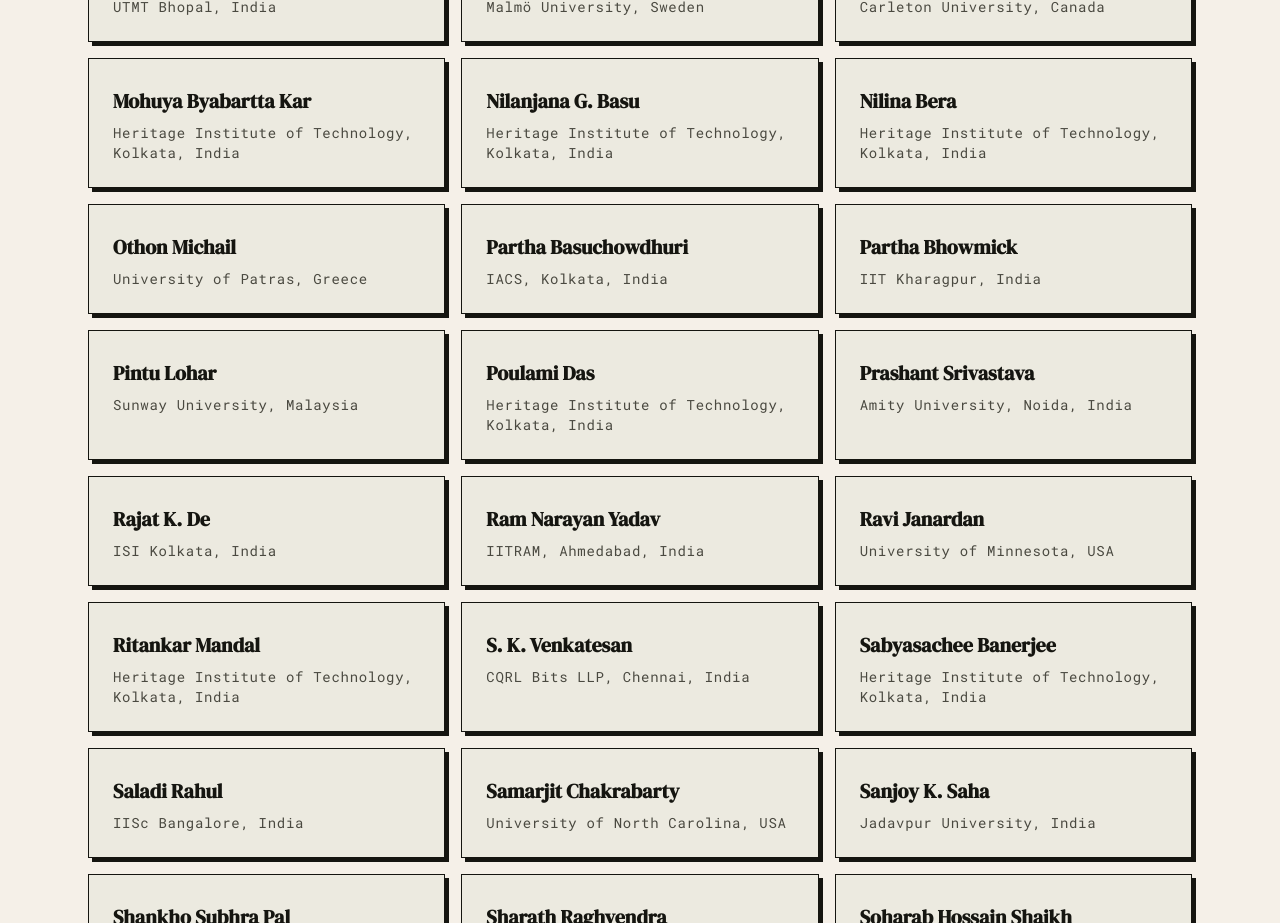
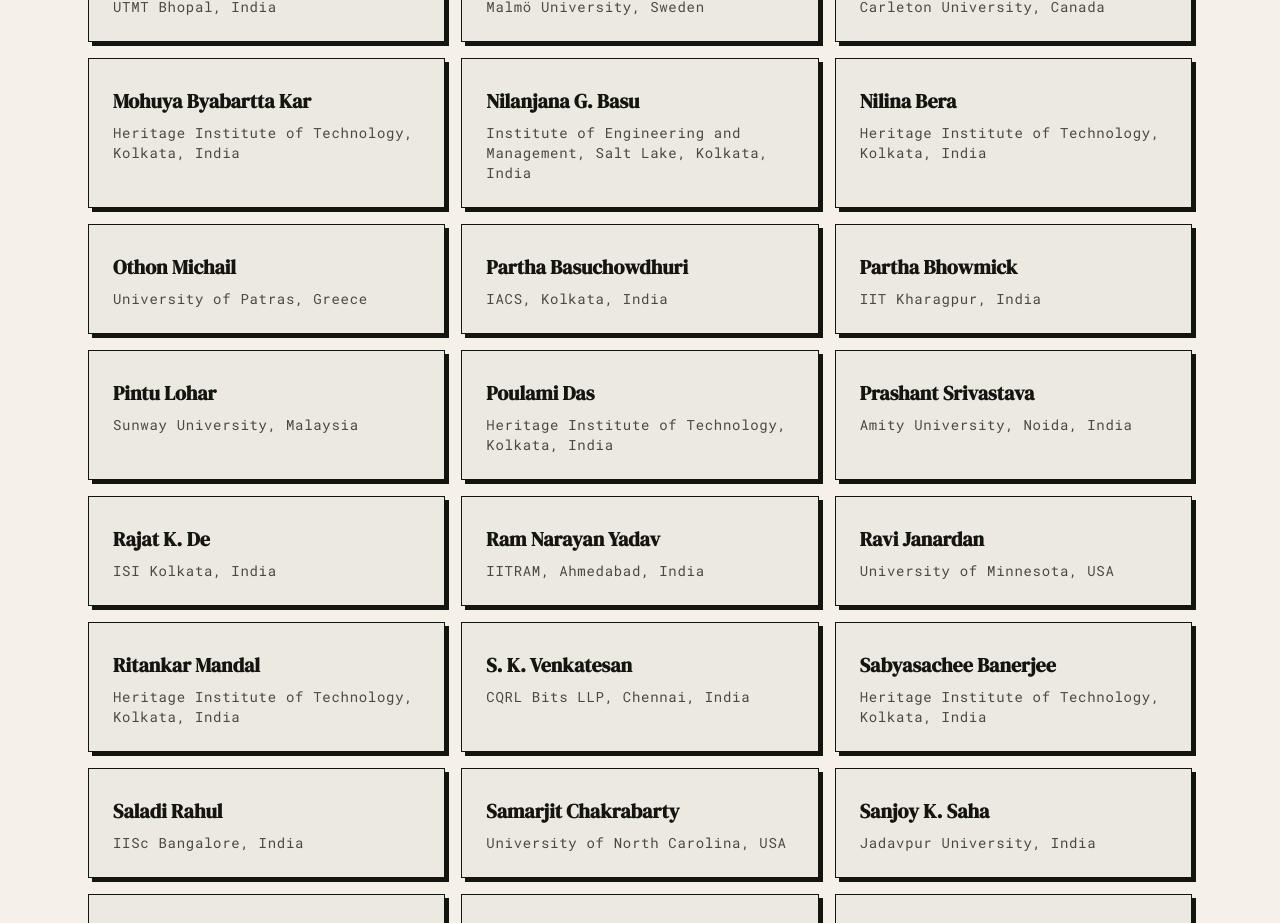
Before and after one commit to ICAA-Hitk-Tech/ICAA, a Next.js app: page /2027/program_committee in a window 1280 px wide. Shown: the part 1920-2843 px from the top of the page. Built offline with nearby package versions, Linux system fonts and the light colour scheme; no server answers; a web font is replaced by a local one.

Commit message:
Prog com and org change

```diff
--- a/constants/2027/programComm.ts
+++ b/constants/2027/programComm.ts
@@ -120,7 +120,8 @@
   },
   {
     name: "Nilanjana G. Basu",
-    institution: "Heritage Institute of Technology, Kolkata, India",
+    institution:
+      "Institute of Engineering and Management, Salt Lake, Kolkata, India",
   },
   {
     name: "Nilina Bera",
```
